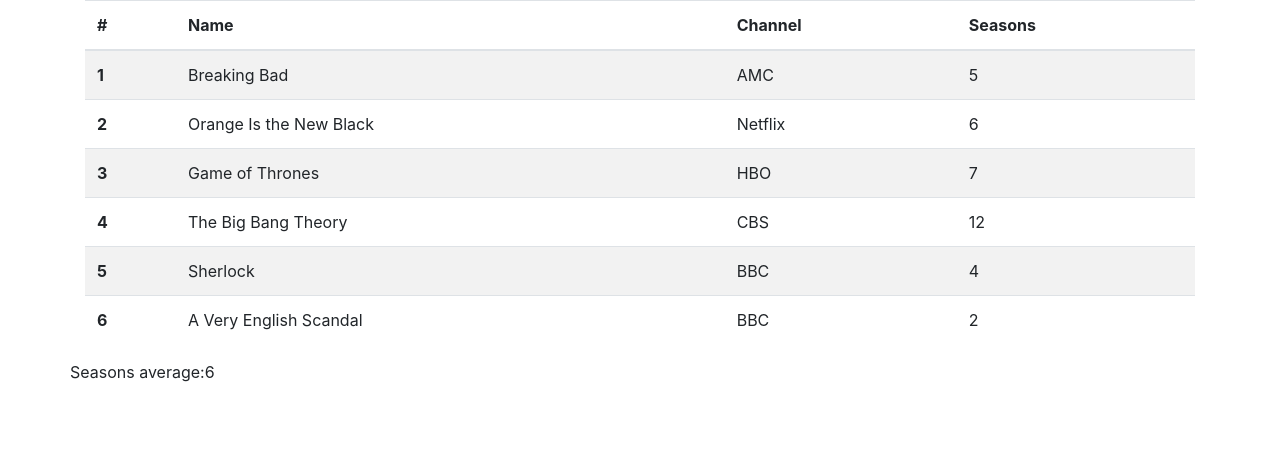
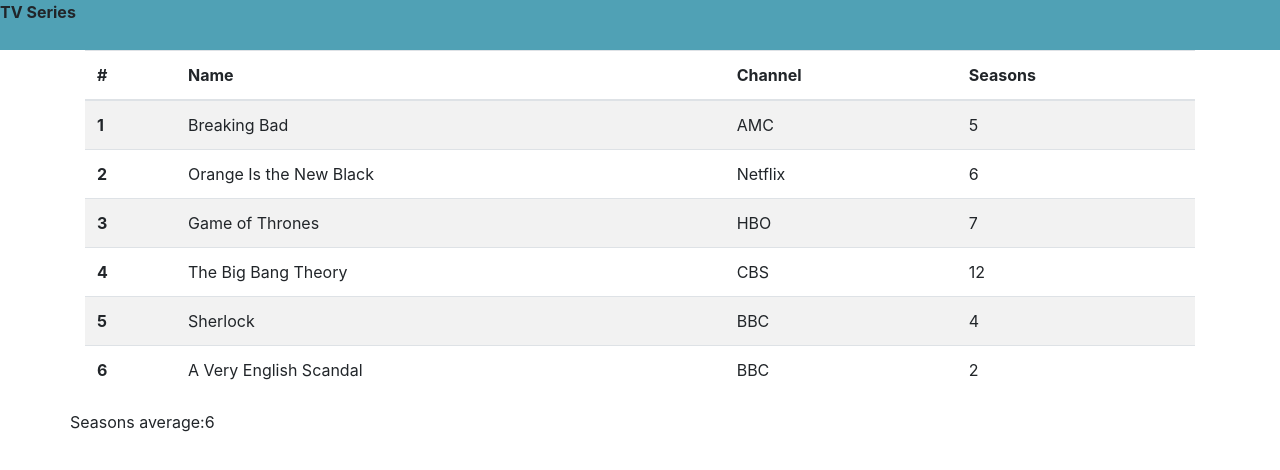
Before and after one commit to dnlec/taller1-typescript, a plain HTML site: page index.html in a window 1280 px wide. Drawn offline with nearby package versions, Linux system fonts and the light colour scheme.

Commit message:
add header

```diff
--- a/index.html
+++ b/index.html
@@ -8,7 +8,15 @@
 </head>
 
 <body>
+    <header>
+        <div style="background-color: #50a1b5; height: 50px;">
+            <strong>TV Series</strong>
+        </div>
+    </header>
+
     <div class="container">
+        <div class="row">
+            <div class="col">
                 <table class="table table-striped">
                     <thead class="thead">
                         <tr>
@@ -25,6 +33,9 @@
                     <div id="seasons-average"></div>
                 </div>
             </div>
+        </div>
+
+    </div>
 
     <script type="module" src="./scripts/main.js"></script>
 
```
Lines whose indentation alone changed are shown as unchanged.
